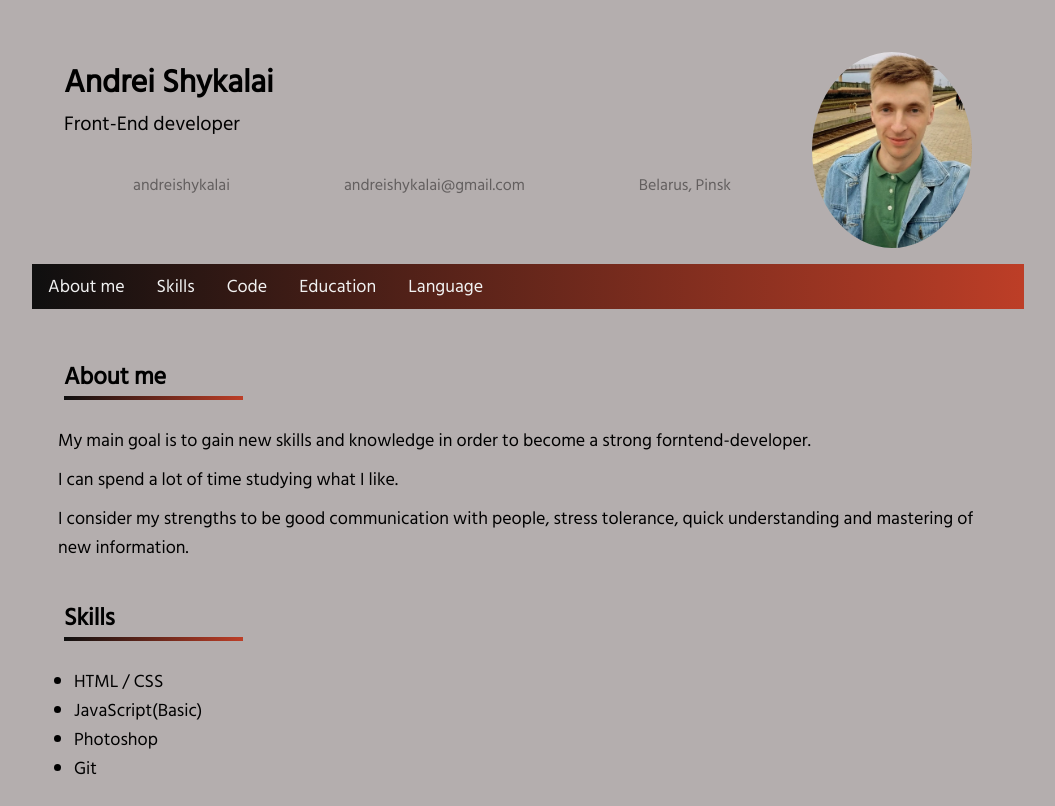
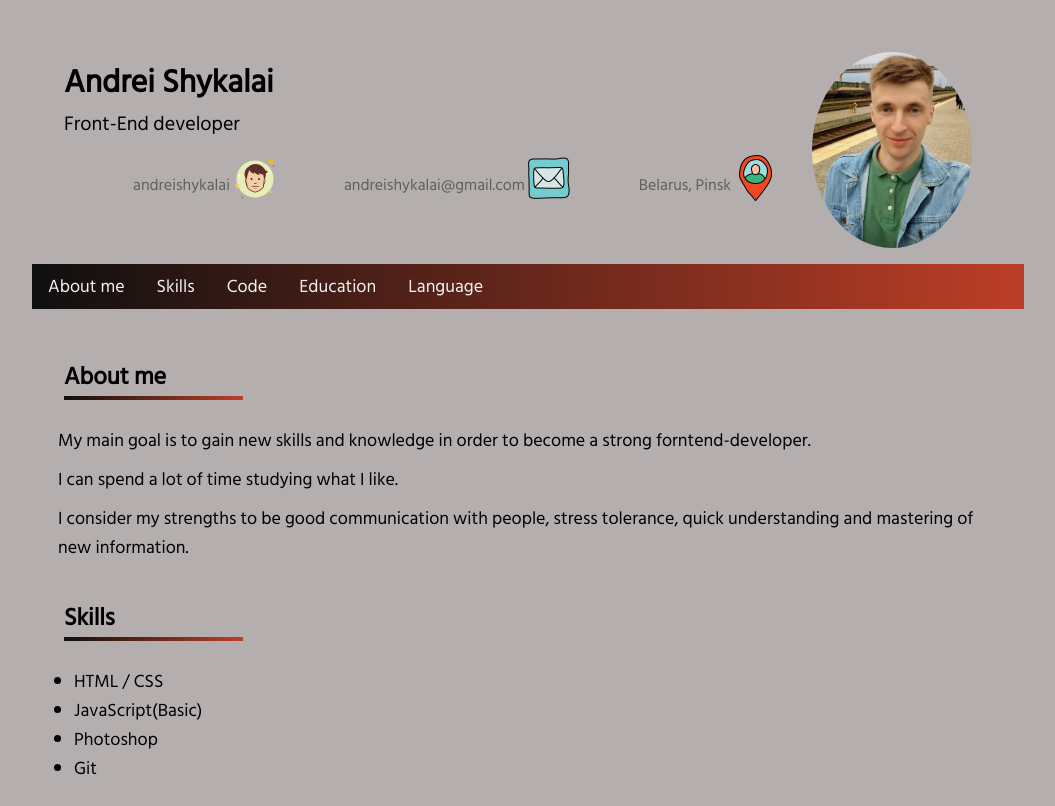
Before and after one commit to andreishykalai112/rsschool-cv, a plain HTML site: page index.html in a window 1280 px wide. Shown: the top 806 px of the page, without its empty margins (112-1167 px from the left). Drawn offline with Linux system fonts and the light colour scheme; files whose address does not match are found by name.

Commit message:
fix: add file path

```diff
--- a/css/style.css
+++ b/css/style.css
@@ -103,18 +103,18 @@ ul {
 }
 
 .contacts__box::after {
-    content: url("assets/icons/icons8-лицо-npc-50.ico");
+    content: url("../assets/icons/icons8-лицо-npc-50.ico");
     position: absolute;
     margin-top: -18px;
 }
 
 .header-email::after {
-    content: url("assets/icons/icons8-почта-48.ico");
+    content: url("../assets/icons/icons8-почта-48.ico");
 
 }
 
 .header-map::after {
-    content: url("assets/icons/icons8-местонахождение-пользователя-48.ico");
+    content: url("../assets/icons/icons8-местонахождение-пользователя-48.ico");
 }
 
 
```
